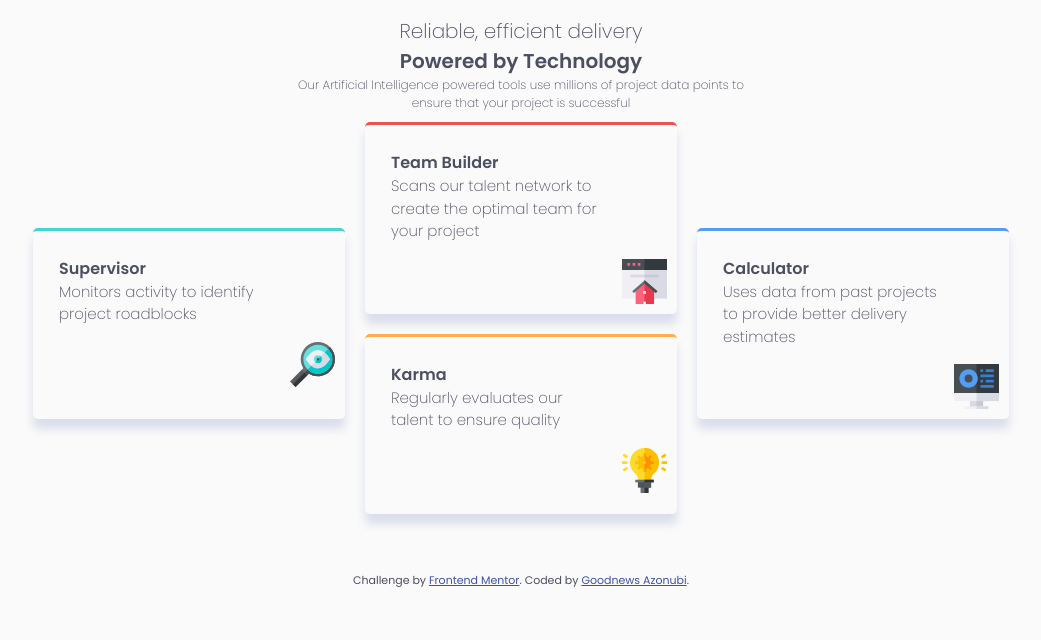
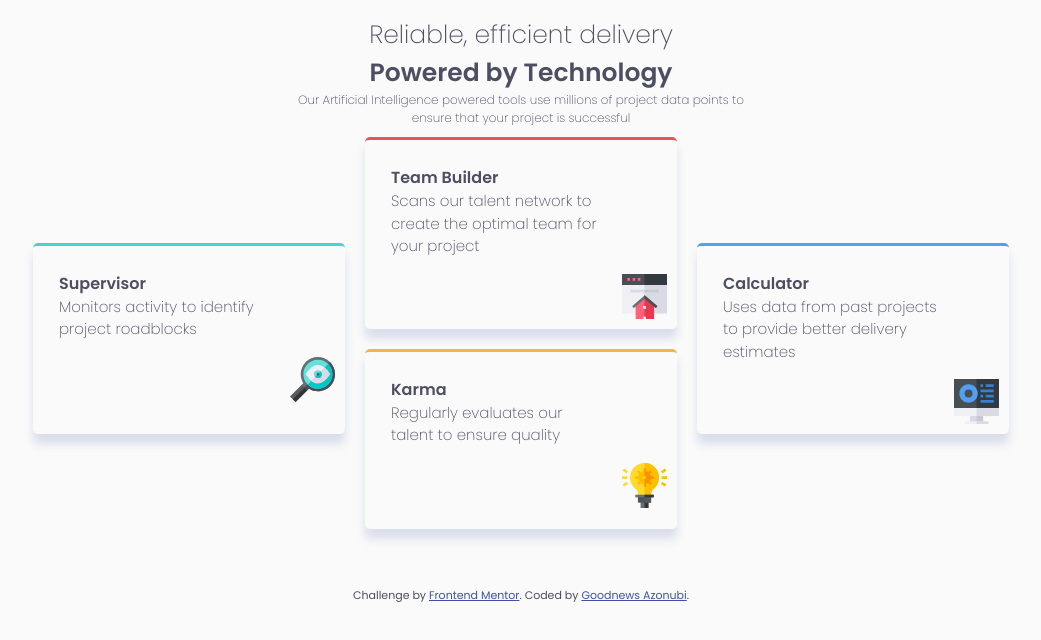
Before and after one commit to gudymedia/four-card-feature-section-master, a plain HTML site: page index.html in a window 1280 px wide. Shown: the whole page, without its empty margins (119-1160 px from the left). Drawn offline with Linux system fonts and the light colour scheme.

Commit message:
font weight update

```diff
--- a/css/media.css
+++ b/css/media.css
@@ -1,6 +1,10 @@
 @media (min-width: 570px){
   header{
     margin-top:1rem;
+  }
+  header .head-title,
+  header b {
+    font-size: 25px;
   }
 
   header .title-msg{
```
